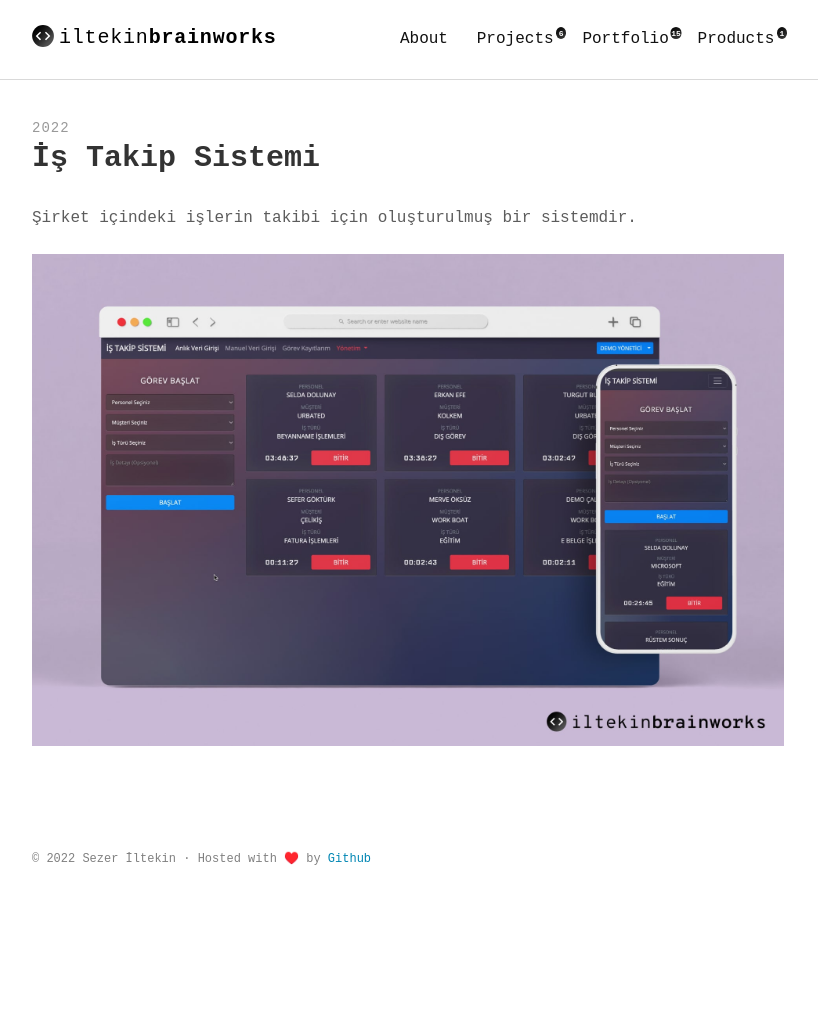
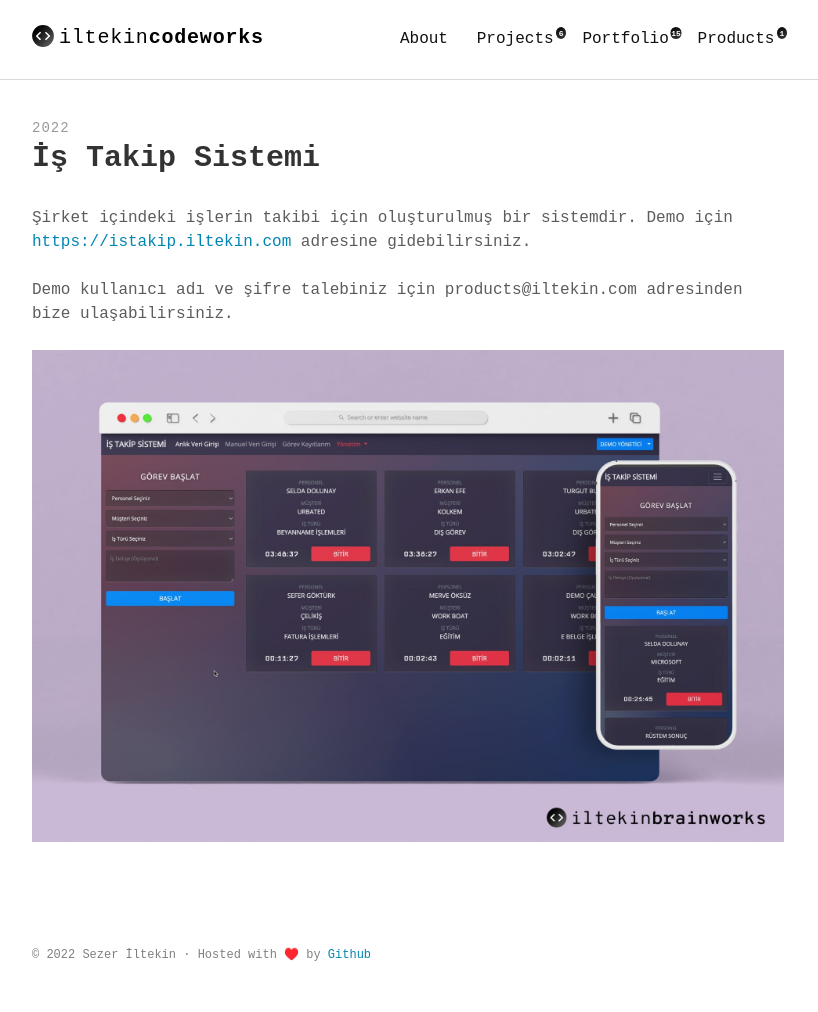
Before and after one commit to iltekin/iltekin.github.io, a Jekyll site: the page built from _products/is-takip-sistemi.md, in a window 1280 px wide. Shown: the whole page, without its empty margins (232-1050 px from the left). Built offline with Jekyll 4.4.1, drawn with Linux system fonts in a browser that asks for light colours; some web fonts are replaced; before the commit the page ends 916 px from its top, so only the background shows below that.

Commit message:
brainworks changed to codeworks

```diff
--- a/_config.yml
+++ b/_config.yml
@@ -1,6 +1,6 @@
 # Site settings
 title_left    : "iltekin"
-title_right   : "brainworks" # default: ""
+title_right   : "codeworks" # default: ""
 description   : "iltekin software co. website"
 keywords      : "iltekin, iOS, software, web design, sezer İltekin"
 url           : https://iltekin.com # site url
--- a/_products/is-takip-sistemi.md
+++ b/_products/is-takip-sistemi.md
@@ -9,5 +9,8 @@ year: 2022
 ---
 
 Şirket içindeki işlerin takibi için oluşturulmuş bir sistemdir.
+Demo için [https://istakip.iltekin.com](https://istakip.iltekin.com) adresine gidebilirsiniz.
+
+Demo kullanıcı adı ve şifre talebiniz için products@iltekin.com adresinden bize ulaşabilirsiniz.
 
 ![001](/assets/images/products/001/001.jpg)
```
